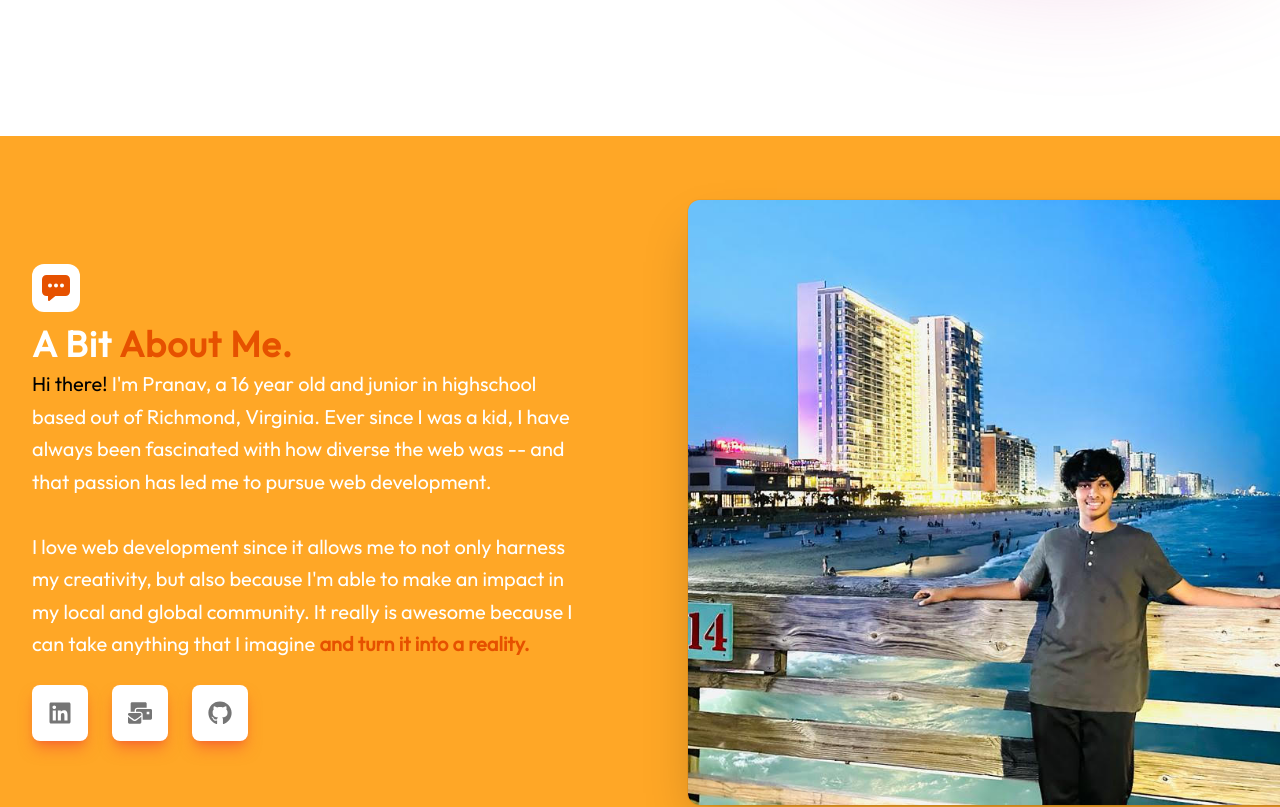
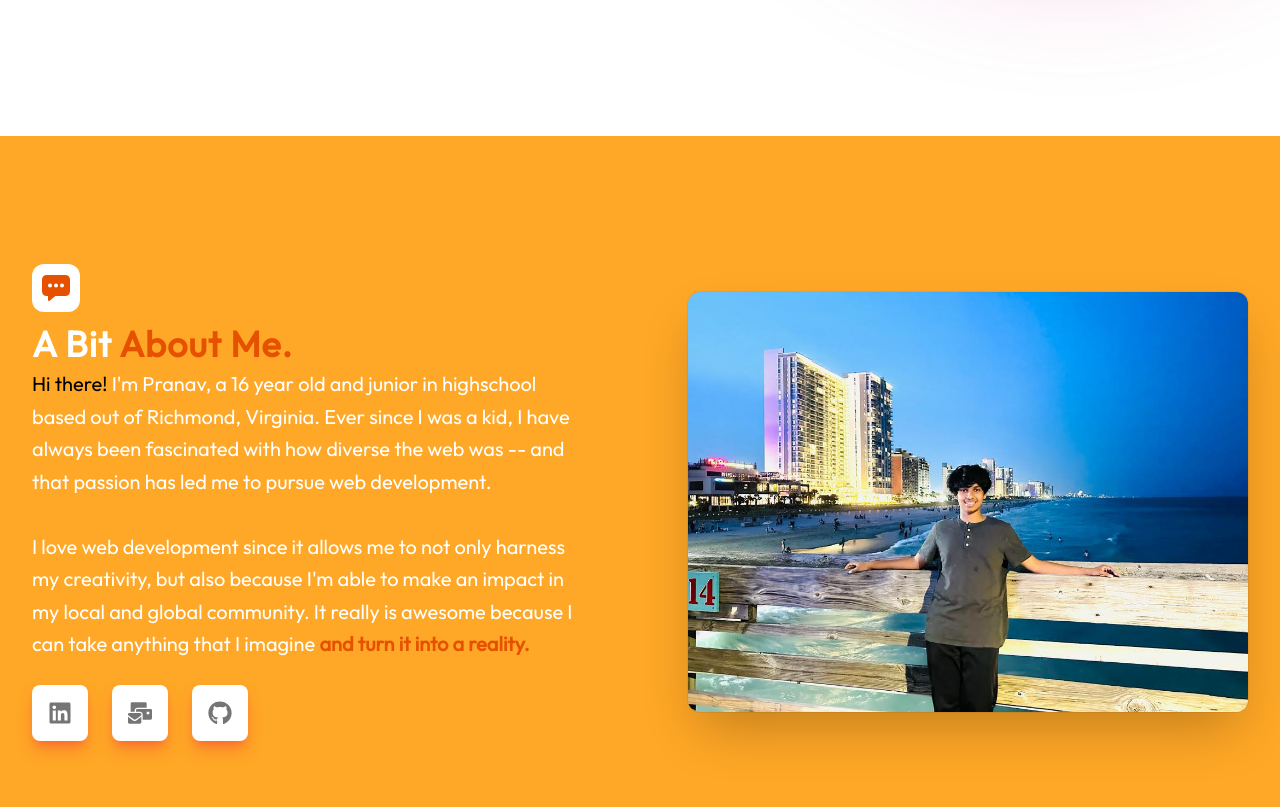
Before and after one commit to PkTheCoda/portfolio, a React (Vite) app: page / in a window 1280 px wide. Shown: the part 780-1587 px from the top of the page. Built offline with nearby package versions, Linux system fonts and the light colour scheme.

Commit message:
responsified about section

```diff
--- a/src/Components/AboutSection.jsx
+++ b/src/Components/AboutSection.jsx
@@ -6,28 +6,12 @@ import mePicture from '../Images/mepicture.jpg'
 export default function AboutMe() {
   return (
     <>
+        <div class="relative overflow-hidden bg-orange-400 pt-16 space-y-24 my-10">
 
 
-        <div class="relative overflow-hidden bg-orange-400 pt-16 space-y-24 my-10">
-          {/* <div className='bg-white lg:block hidden shadow-[rgba(0,_0,_0,_0.25)_0px_25px_50px_-12px] shadow-orange-600/50 absolute top-4 px-4 ml-4 md:px-10 py-4 md:py-8 rounded-lg -rotate-6'>
-              <FaVolleyballBall className='text-xl md:text-4xl text-orange-700'/>
-          </div>
-
-          <div className='bg-white lg:block hidden shadow-[rgba(0,_0,_0,_0.25)_0px_25px_50px_-12px] shadow-blue-600/50 absolute -top-20 right-10 px-4 md:px-10 py-4 md:py-8 rounded-lg rotate-6'>
-              <FaTableTennis className='text-xl md:text-4xl text-blue-700'/>
-          </div>
-
-          <div className="bg-white lg:block hidden shadow-[rgba(0,_0,_0,_0.25)_0px_25px_50px_-12px] shadow-green-600/50 absolute bottom-0 left-10 px-4 md:px-10 py-4 md:py-8 rounded-lg rotate-6">
-              <FaMusic className="text-xl md:text-4xl text-green-500" />
-          </div>
-
-          <div className="bg-white lg:block hidden shadow-[rgba(0,_0,_0,_0.25)_0px_25px_50px_-12px] shadow-purple-600/50 absolute bottom-0 right-10 px-4 md:px-10 py-4 md:py-8 rounded-lg -rotate-6">
-              <FaCamera className="text-xl md:text-4xl text-purple-500" />
-          </div> */}
-
             <div class="relative">
-                    <div class="lg:mx-auto lg:grid lg:max-w-7xl lg:grid-flow-col-dense lg:grid-cols-2 lg:gap-24 lg:px-8 ">
-                        <div class="mx-auto max-w-xl px-6 lg:mx-0 lg:max-w-none lg:py-16 lg:px-0 ">
+                    <div class="lg:mx-auto lg:grid lg:max-w-full lg:grid-flow-col-dense lg:grid-cols-2 lg:gap-24 lg:px-8 ">
+                        <div class="mx-auto max-w-xl lg:mx-0 lg:max-w-none lg:py-16 lg:px-0 ">
 
                             <div>
                                 <div>
@@ -61,15 +45,16 @@ export default function AboutMe() {
                                 </div>
                             </div>
                         </div>
-                        <div class="mt-12 sm:mt-16 lg:mt-0">
-                            <div class="-mr-48 pl-6 md:-mr-16 lg:relative lg:m-0 lg:h-full lg:px-0">
-                                <img loading="lazy" width="647" height="486"
-                                    class="w-full rounded-xl shadow-2xl ring-1 ring-black ring-opacity-5 lg:absolute lg:left-0 lg:h-full lg:w-auto lg:max-w-none"
+                        <div class="w-full flex items-center justify-center">
+                            <div class="p-4 lg:p-0">
+                                <img loading="lazy"
+                                    class="rounded-xl lg:my-0 shadow-2xl ring-1 ring-black ring-opacity-5"
                                     src={mePicture}/>
                             </div>
                         </div>
 
                     </div>
+
                     <div className="md:mt-16 mb-[7rem] h-[8rem] w-full flex items-center justify-center relative flex-col">
 
 
```
